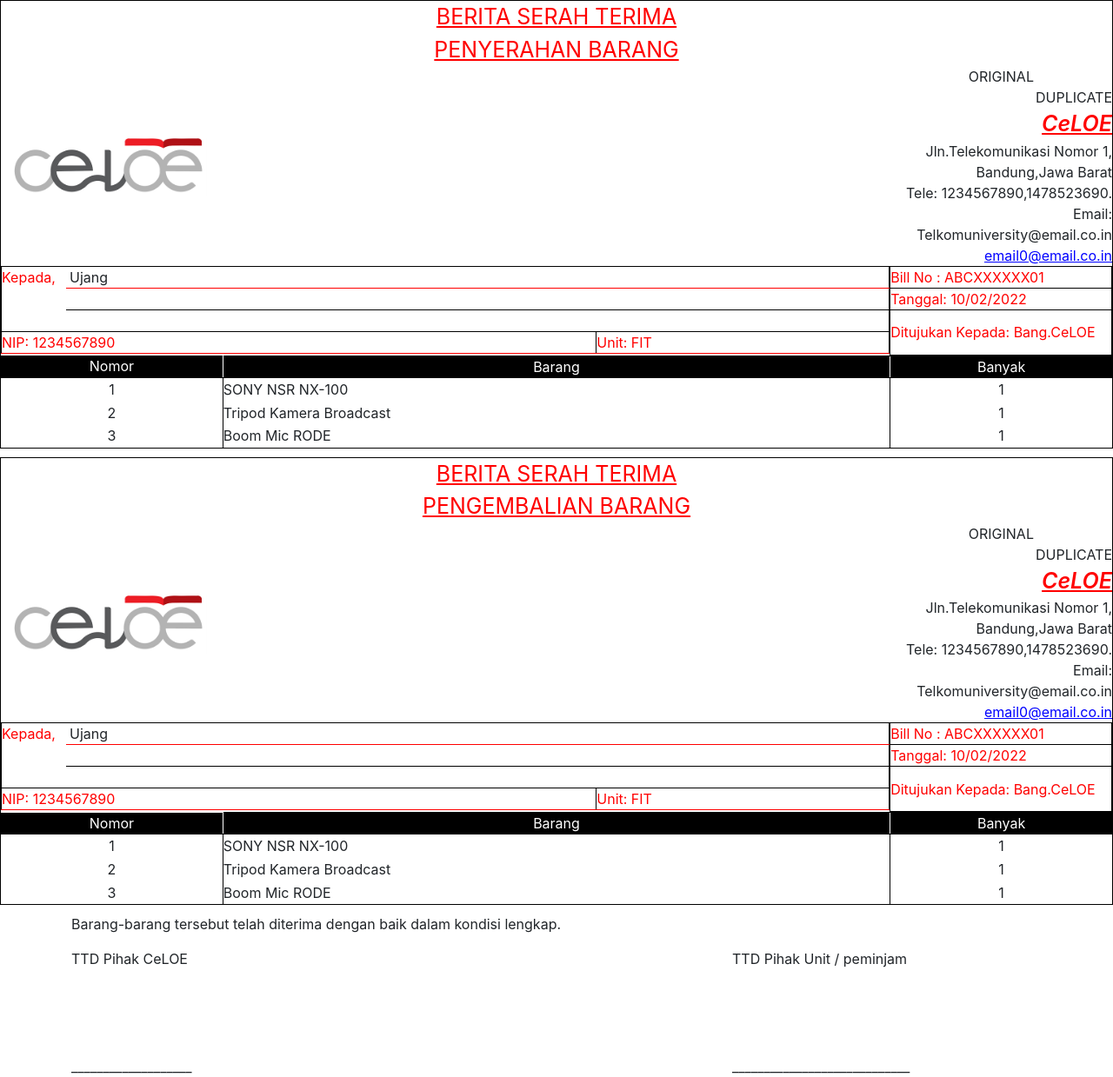
After one commit to ahmadindran/celoe-inventory-management, a CodeIgniter app: page /magang-ci3/user/pesanan/printAll in a window 1280 px wide. The commit adds this page. Shown: the whole page at 87% size. Run offline with CodeIgniter, Linux system fonts and the light colour scheme; some libraries are stand-ins or nearby versions.

Commit message:
Membuat Berita Serah Terima

```diff
--- a/application/controllers/user/Pesanan.php
+++ b/application/controllers/user/Pesanan.php
@@ -3,6 +3,12 @@ defined('BASEPATH') or exit('No direct script access allowed');
 
 class Pesanan extends CI_Controller
 {
+    function __construct()
+    {
+        parent::__construct();
+        $this->load->model('Pesanan_model');
+    }
+
     function index()
     {
         $data['judul'] = "User Pesanan";
@@ -15,9 +21,35 @@ class Pesanan extends CI_Controller
     function tambah()
     {
         $data['judul'] = "Tambah Pesanan";
+        $data['produk'] = $this->Pesanan_model->getAllProduk();
         $this->load->view('templates/header', $data);
         $this->load->view('user/navbar');
-        $this->load->view('user/pesanan/add');
+        $this->load->view('user/pesanan/add', $data);
         $this->load->view('templates/footer');
     }
+
+    function printAll()
+    {
+        $data['judul'] = "Berita Serah Terima";
+        $this->load->view('templates/header', $data);
+        $this->load->view('user/pesanan/printSerah');
+        $this->load->view('user/pesanan/printTerima');
+        $this->load->view('templates/footer', $data);
+    }
+
+    function printPenyerahan()
+    {
+        $data['judul'] = "Berita Serah Terima";
+        $this->load->view('templates/header', $data);
+        $this->load->view('user/pesanan/printSerah');
+        $this->load->view('templates/footer', $data);
+    }
+
+    function printPengembalian()
+    {
+        $data['judul'] = "Berita Serah Terima";
+        $this->load->view('templates/header', $data);
+        $this->load->view('user/pesanan/printTerima');
+        $this->load->view('templates/footer', $data);
+    }
 }
--- a/application/models/Pesanan_model.php
+++ b/application/models/Pesanan_model.php
@@ -2,5 +2,8 @@
 
 class Pesanan_model extends CI_Model
 {
-
+    function getAllProduk()
+    {
+        return $query = $this->db->get('produk')->result_array();
+    }
 }
--- a/application/views/user/pesanan/index.php
+++ b/application/views/user/pesanan/index.php
@@ -11,6 +11,9 @@
             <?php endif; ?>
 
             <a type="button" href="<?php echo base_url() ?>user/pesanan/tambah" class="btn btn-primary">Tambah Pesanan</a>
+            <a type="button" href="<?php echo base_url() ?>user/pesanan/printAll" class="btn btn-primary"target="_blank">Print Semua Berita</a>
+            <a type="button" href="<?php echo base_url() ?>user/pesanan/printPenyerahan" class="btn btn-primary"target="_blank">Print Penyerahan</a>
+            <a type="button" href="<?php echo base_url() ?>user/pesanan/printPengembalian" class="btn btn-primary"target="_blank">Print Pengembalian</a>
             <div class="container">
 
                 <table class="table table-striped" id="managepesananTable">
--- /dev/null
+++ b/application/views/user/pesanan/printSerah.php
@@ -0,0 +1,118 @@
+<style>
+    .star img {
+        visibility: visible;
+    }
+</style>
+<table align="center" cellpadding="0" cellspacing="0" style="width: 100%;border:1px solid black;margin-bottom: 10px;">
+    <tbody>
+        <tr>
+            <td colspan="5" style="text-align:center;color: red;text-decoration: underline;    font-size: 25px;">BERITA SERAH TERIMA</td>
+        </tr>
+        <tr>
+            <td colspan="5" style="text-align:center;color: red;text-decoration: underline; font-size: 25px;">PENYERAHAN BARANG</td>
+        </tr>
+        <tr>
+            <td rowspan="8" colspan="2" style="border-left:1px solid black;" background-image="celo2.png"><img src="<?= base_url('/assets/image/celoe.png') ?>" alt="logo" width="250px;"></td>
+            <td colspan="3" style=" text-align: center;">ORIGINAL</td>
+        </tr>
+        <tr>
+            <td colspan="3" style=" text-align: right;">DUPLICATE</td>
+        </tr>
+        <tr>
+            <td colspan="3" style=" text-align: right;color: red;font-style: italic;font-weight: 600;text-decoration: underline;font-size: 25px;">CeLOE</td>
+        </tr>
+        <tr>
+            <td colspan="3" style=" text-align: right;">Jln.Telekomunikasi Nomor 1,</td>
+        </tr>
+        <tr>
+            <td colspan="3" style=" text-align: right;">Bandung,Jawa Barat</td>
+        </tr>
+        <tr>
+            <td colspan="3" style=" text-align: right;">Tele: 1234567890,1478523690.</td>
+        </tr>
+        <tr>
+            <td colspan="3" style=" text-align: right;">Email: Telkomuniversity@email.co.in</td>
+        </tr>
+        <tr>
+            <td colspan="3" style=" text-align: right;color: blue;text-decoration: underline;">email0@email.co.in</td>
+        </tr>
+        <tr>
+            <td colspan="2" style="padding: 0px;vertical-align: top;border-right:1px solid black;">
+                <table align="left" cellpadding="0" cellspacing="0" style="border: thin solid black; width: 100%">
+                    <tbody>
+                        <tr>
+                            <td style="width: 74px;vertical-align: top;color: red;" rowspan="3">Kepada, </td>
+                            <td style="border-bottom-style: solid; border-bottom-width: thin; border-bottom-color: red">&nbsp;Ujang</td>
+                        </tr>
+                        <tr>
+                            <td style="border-bottom-style: solid; border-bottom-width: thin; border-bottom-color: black">&nbsp;</td>
+                        </tr>
+                        <tr>
+                            <td style="border-bottom-style: solid; border-bottom-width: thin; border-bottom-color: black">&nbsp;</td>
+                        </tr>
+                    </tbody>
+                </table>
+                <table align="left" cellspacing="0" style="width: 100%; border-right-style: solid; border-bottom-style: solid; border-left-style: solid; border-right-width: thin; border-bottom-width: thin; border-left-width: thin; border-right-color: black; border-bottom-color: black; border-left-color: black;">
+                    <tbody>
+                        <tr>
+                            <td style=" border-bottom-style: solid; border-bottom-width: thin; border-bottom-color: red;color: red;">NIP: 1234567890</td>
+                            <td style="border-left-style: solid; border-left-width: thin; border-left-color: black; border-bottom-style: solid; border-bottom-width: thin; border-bottom-color: red;color: red;">Unit: FIT</td>
+                        </tr>
+                    </tbody>
+                </table>
+            </td>
+            <td style="padding: 0px;vertical-align: top;" colspan="3">
+                <table align="left" cellpadding="0" cellspacing="0" style="width: 100%">
+                    <tbody>
+                        <tr>
+                            <td style="border-bottom-style: solid;border-bottom-width: thin;border-bottom-color: black;border-top: 1px solid black;border-right: 1px solid black;color: red;">Bill No : ABCXXXXXX01</td>
+                        </tr>
+                        <tr>
+                            <td style="border-bottom-style: solid;border-bottom-width: thin;border-bottom-color: black;border-right: 1px solid black;    color: red;">Tanggal: <?= date("d/m/Y") ?></td>
+                        </tr>
+                        <tr>
+                            <td style="border-bottom-style: solid;border-bottom-width: thin;border-bottom-color: black;height: 52px;border-right: 1px solid black;    color: red;">Ditujukan Kepada: Bang.CeLOE</td>
+                        </tr>
+                    </tbody>
+                </table>
+            </td>
+        </tr>
+        <tr>
+            <td style="width: 20%;text-align: center;background-color: black;color: white;border-right: 1px solid white;border-left: 1px solid black;border-bottom: 1px solid black;-webkit-print-color-adjust: exact;">Nomor<br>
+            </td>
+            <td style="width: 60%;text-align: center;border-top-style: solid;border-right-style: solid;border-bottom-style: solid;border-top-width: thin;border-right-width: thin;border-bottom-width: thin;border-top-color: black;border-right-color: white;border-bottom-color: black;color: white;background-color: black;-webkit-print-color-adjust: exact;">Barang</td>
+            <td style="width: 20%;text-align: center;border-top-style: solid;border-right-style: solid;border-bottom-style: solid;border-top-width: thin;border-right-width: thin;border-bottom-width: thin;border-top-color: black;border-right-color: black;border-bottom-color: black;background-color: black;color: white;-webkit-print-color-adjust: exact;">Banyak</td>
+            <!-- <td style="width: 150px;text-align: center;border-top-style: solid;border-right-style: solid;border-bottom-style: solid;border-top-width: thin;border-right-width: thin;border-bottom-width: thin;border-top-color: black;border-right-color: #fff;border-bottom-color: black;background-color: black;color: white;-webkit-print-color-adjust: exact;">Harga<br>
+            </td>
+            <td style="width: 150px;text-align: center;border-top-style: solid;border-right-style: solid;border-bottom-style: solid;border-top-width: thin;border-right-width: thin;border-bottom-width: thin;border-top-color: black;border-right-color: black;border-bottom-color: black;color: white;background-color: black;-webkit-print-color-adjust: exact;">Total<br> -->
+            </td>
+        </tr>
+        <tr>
+            <td style="border-left: 1px solid black;border-right: 1px solid black;height: 27px; text-align: center;">1</td>
+            <td style="border-left: 1px solid black;height: 27px;">SONY NSR NX-100</td>
+            <td style="border-left: 1px solid black;border-right: 1px solid black;height: 27px; text-align: center;">1</td>
+        </tr>
+        <tr>
+            <td style="border-left: 1px solid black;border-right: 1px solid black;height: 27px; text-align: center;">2</td>
+            <td style="border-left: 1px solid black;height: 27px;">Tripod Kamera Broadcast</td>
+            <td style="border-left: 1px solid black;border-right: 1px solid black;height: 27px; text-align: center;">1</td>
+        </tr>
+        <tr>
+            <td style="border-left: 1px solid black;border-right: 1px solid black;height: 27px; text-align: center;">3</td>
+            <td style="border-left: 1px solid black;height: 27px;">Boom Mic RODE</td>
+            <td style="border-left: 1px solid black;border-right: 1px solid black; height: 27px; text-align: center;">1</td>
+        </tr>
+
+        <!-- <tr style="border-bottom: 1px solid black;">
+            <td style="border-left: 1px solid black;border-right: 1px solid black;height: 27px;"></td>
+            <td style="border-left: 1px solid black;height: 27px;"></td>
+            <td style="border-left: 1px solid black;height: 27px;"></td>
+            <td style="width: 149px;border-right-style: solid;border-bottom-style: solid;border-right-width: thin;border-bottom-width: thin;border-right-color: black;border-bottom-color: #000;background-color: black;color: white;padding-left: 5px;-webkit-print-color-adjust: exact;">Total</td>
+            <td style="width: 218px; border-top-style: solid; border-right-style: solid; border-bottom-style: solid; border-top-width: thin; border-right-width: thin; border-bottom-width: thin; border-top-color: black; border-right-color: black; border-bottom-color: black;">' . $subTotal . '</td>
+        </tr> -->
+    </tbody>
+</table>
+
+<script>
+    window.print();
+</script>
--- /dev/null
+++ b/application/views/user/pesanan/printTerima.php
@@ -0,0 +1,161 @@
+<style>
+    .star img {
+        visibility: visible;
+    }
+</style>
+<table align="center" cellpadding="0" cellspacing="0" style="width: 100%;border:1px solid black;margin-bottom: 10px;">
+    <tbody>
+        <tr>
+            <td colspan="5" style="text-align:center;color: red;text-decoration: underline; font-size: 25px;">BERITA SERAH TERIMA</td>
+        </tr>
+        <tr>
+            <td colspan="5" style="text-align:center;color: red;text-decoration: underline; font-size: 25px;">PENGEMBALIAN BARANG</td>
+        </tr>
+        <tr>
+            <td rowspan="8" colspan="2" style="border-left:1px solid black;" background-image="celo2.png"><img src="<?= base_url('/assets/image/celoe.png') ?>" alt="logo" width="250px;"></td>
+            <td colspan="3" style=" text-align: center;">ORIGINAL</td>
+        </tr>
+        <tr>
+            <td colspan="3" style=" text-align: right;">DUPLICATE</td>
+        </tr>
+        <tr>
+            <td colspan="3" style=" text-align: right;color: red;font-style: italic;font-weight: 600;text-decoration: underline;font-size: 25px;">CeLOE</td>
+        </tr>
+        <tr>
+            <td colspan="3" style=" text-align: right;">Jln.Telekomunikasi Nomor 1,</td>
+        </tr>
+        <tr>
+            <td colspan="3" style=" text-align: right;">Bandung,Jawa Barat</td>
+        </tr>
+        <tr>
+            <td colspan="3" style=" text-align: right;">Tele: 1234567890,1478523690.</td>
+        </tr>
+        <tr>
+            <td colspan="3" style=" text-align: right;">Email: Telkomuniversity@email.co.in</td>
+        </tr>
+        <tr>
+            <td colspan="3" style=" text-align: right;color: blue;text-decoration: underline;">email0@email.co.in</td>
+        </tr>
+        <tr>
+            <td colspan="2" style="padding: 0px;vertical-align: top;border-right:1px solid black;">
+                <table align="left" cellpadding="0" cellspacing="0" style="border: thin solid black; width: 100%">
+                    <tbody>
+                        <tr>
+                            <td style="width: 74px;vertical-align: top;color: red;" rowspan="3">Kepada, </td>
+                            <td style="border-bottom-style: solid; border-bottom-width: thin; border-bottom-color: red">&nbsp;Ujang</td>
+                        </tr>
+                        <tr>
+                            <td style="border-bottom-style: solid; border-bottom-width: thin; border-bottom-color: black">&nbsp;</td>
+                        </tr>
+                        <tr>
+                            <td style="border-bottom-style: solid; border-bottom-width: thin; border-bottom-color: black">&nbsp;</td>
+                        </tr>
+                    </tbody>
+                </table>
+                <table align="left" cellspacing="0" style="width: 100%; border-right-style: solid; border-bottom-style: solid; border-left-style: solid; border-right-width: thin; border-bottom-width: thin; border-left-width: thin; border-right-color: black; border-bottom-color: black; border-left-color: black;">
+                    <tbody>
+                        <tr>
+                            <td style=" border-bottom-style: solid; border-bottom-width: thin; border-bottom-color: red;color: red;">NIP: 1234567890</td>
+                            <td style="border-left-style: solid; border-left-width: thin; border-left-color: black; border-bottom-style: solid; border-bottom-width: thin; border-bottom-color: red;color: red;">Unit: FIT</td>
+                        </tr>
+                    </tbody>
+                </table>
+            </td>
+            <td style="padding: 0px;vertical-align: top;" colspan="3">
+                <table align="left" cellpadding="0" cellspacing="0" style="width: 100%">
+                    <tbody>
+                        <tr>
+                            <td style="border-bottom-style: solid;border-bottom-width: thin;border-bottom-color: black;border-top: 1px solid black;border-right: 1px solid black;color: red;">Bill No : ABCXXXXXX01</td>
+                        </tr>
+                        <tr>
+                            <td style="border-bottom-style: solid;border-bottom-width: thin;border-bottom-color: black;border-right: 1px solid black;    color: red;">Tanggal: <?= date("d/m/Y") ?></td>
+                        </tr>
+                        <tr>
+                            <td style="border-bottom-style: solid;border-bottom-width: thin;border-bottom-color: black;height: 52px;border-right: 1px solid black;    color: red;">Ditujukan Kepada: Bang.CeLOE</td>
+                        </tr>
+                    </tbody>
+                </table>
+            </td>
+        </tr>
+        <tr>
+            <td style="width: 20%;text-align: center;background-color: black;color: white;border-right: 1px solid white;border-left: 1px solid black;border-bottom: 1px solid black;-webkit-print-color-adjust: exact;">Nomor<br>
+            </td>
+            <td style="width: 60%;text-align: center;border-top-style: solid;border-right-style: solid;border-bottom-style: solid;border-top-width: thin;border-right-width: thin;border-bottom-width: thin;border-top-color: black;border-right-color: white;border-bottom-color: black;color: white;background-color: black;-webkit-print-color-adjust: exact;">Barang</td>
+            <td style="width: 20%;text-align: center;border-top-style: solid;border-right-style: solid;border-bottom-style: solid;border-top-width: thin;border-right-width: thin;border-bottom-width: thin;border-top-color: black;border-right-color: black;border-bottom-color: black;background-color: black;color: white;-webkit-print-color-adjust: exact;">Banyak</td>
+            <!-- <td style="width: 150px;text-align: center;border-top-style: solid;border-right-style: solid;border-bottom-style: solid;border-top-width: thin;border-right-width: thin;border-bottom-width: thin;border-top-color: black;border-right-color: #fff;border-bottom-color: black;background-color: black;color: white;-webkit-print-color-adjust: exact;">Harga<br>
+            </td>
+            <td style="width: 150px;text-align: center;border-top-style: solid;border-right-style: solid;border-bottom-style: solid;border-top-width: thin;border-right-width: thin;border-bottom-width: thin;border-top-color: black;border-right-color: black;border-bottom-color: black;color: white;background-color: black;-webkit-print-color-adjust: exact;">Total<br> -->
+            </td>
+        </tr>
+        <tr>
+            <td style="border-left: 1px solid black;border-right: 1px solid black;height: 27px; text-align: center;">1</td>
+            <td style="border-left: 1px solid black;height: 27px;">SONY NSR NX-100</td>
+            <td style="border-left: 1px solid black;border-right: 1px solid black;height: 27px; text-align: center;">1</td>
+        </tr>
+        <tr>
+            <td style="border-left: 1px solid black;border-right: 1px solid black;height: 27px; text-align: center;">2</td>
+            <td style="border-left: 1px solid black;height: 27px;">Tripod Kamera Broadcast</td>
+            <td style="border-left: 1px solid black;border-right: 1px solid black;height: 27px; text-align: center;">1</td>
+        </tr>
+        <tr>
+            <td style="border-left: 1px solid black;border-right: 1px solid black;height: 27px; text-align: center;">3</td>
+            <td style="border-left: 1px solid black;height: 27px;">Boom Mic RODE</td>
+            <td style="border-left: 1px solid black;border-right: 1px solid black; height: 27px; text-align: center;">1</td>
+        </tr>
+
+        <!-- <tr style="border-bottom: 1px solid black;">
+            <td style="border-left: 1px solid black;border-right: 1px solid black;height: 27px;"></td>
+            <td style="border-left: 1px solid black;height: 27px;"></td>
+            <td style="border-left: 1px solid black;height: 27px;"></td>
+            <td style="width: 149px;border-right-style: solid;border-bottom-style: solid;border-right-width: thin;border-bottom-width: thin;border-right-color: black;border-bottom-color: #000;background-color: black;color: white;padding-left: 5px;-webkit-print-color-adjust: exact;">Total</td>
+            <td style="width: 218px; border-top-style: solid; border-right-style: solid; border-bottom-style: solid; border-top-width: thin; border-right-width: thin; border-bottom-width: thin; border-top-color: black; border-right-color: black; border-bottom-color: black;">' . $subTotal . '</td>
+        </tr> -->
+    </tbody>
+</table>
+
+<div class="container">
+    <p>Barang-barang tersebut telah diterima dengan baik dalam kondisi lengkap.</p>
+</div>
+
+<div class="container">
+    <div class="row justify-content-between">
+        <div class="col-4">
+            <table>
+                <tbody>
+                    <tr>
+                        <td>TTD Pihak CeLOE</td>
+                    </tr>
+                    <tr style="width: 100px; height: 100px;">
+                        <td></td>
+                    </tr>
+                    <tr>
+                        <td style="text-align: center;">
+                            ___________________
+                        </td>
+                    </tr>
+                </tbody>
+            </table>
+        </div>
+        <div class="col-4">
+            <table>
+                <tbody>
+                    <tr>
+                        <td>TTD Pihak Unit / peminjam</td>
+                    </tr>
+                    <tr style="width: 100px; height: 100px;">
+                        <td></td>
+                    </tr>
+                    <tr>
+                        <td style="text-align: center;">
+                            ____________________________
+                        </td>
+                    </tr>
+                </tbody>
+            </table>
+        </div>
+    </div>
+</div>
+
+<script>
+    window.print();
+</script>
```
Also changed, not shown: application/views/user/pesanan/add.php (+71 -4 lines).
